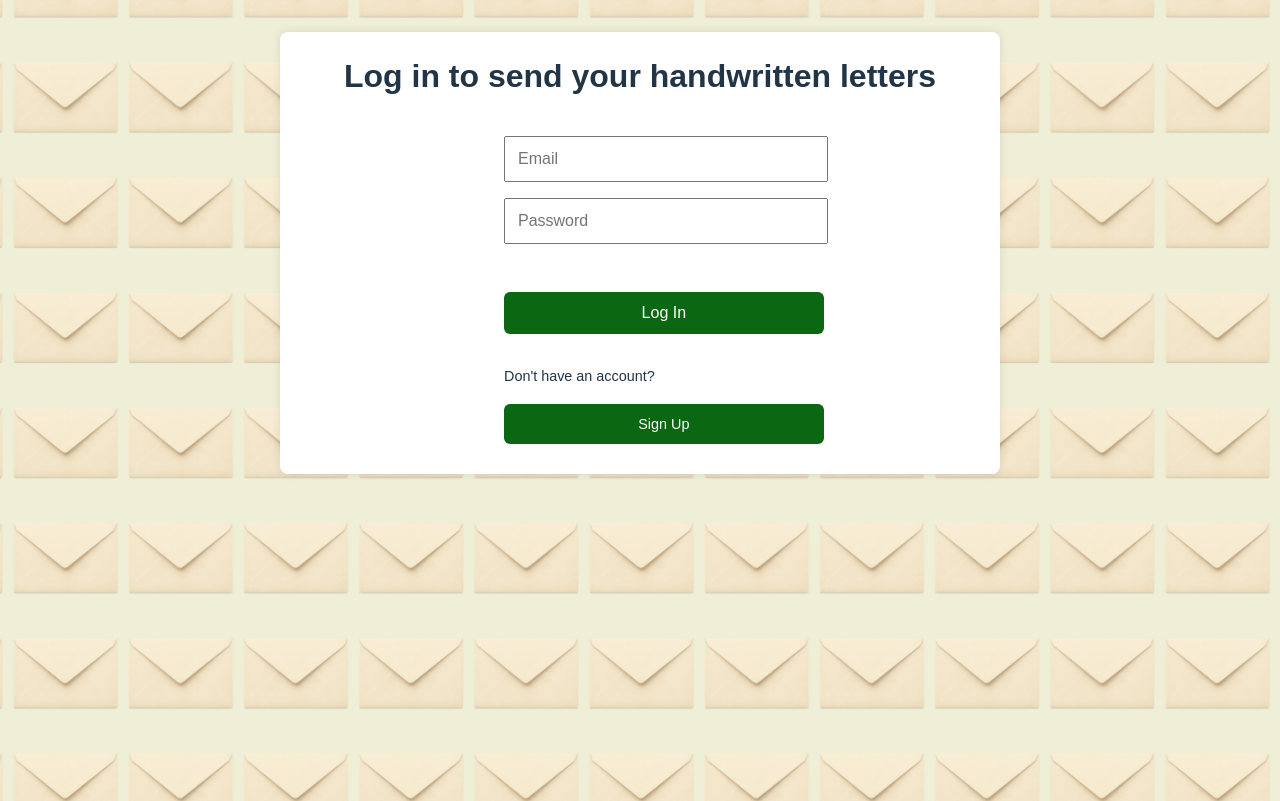
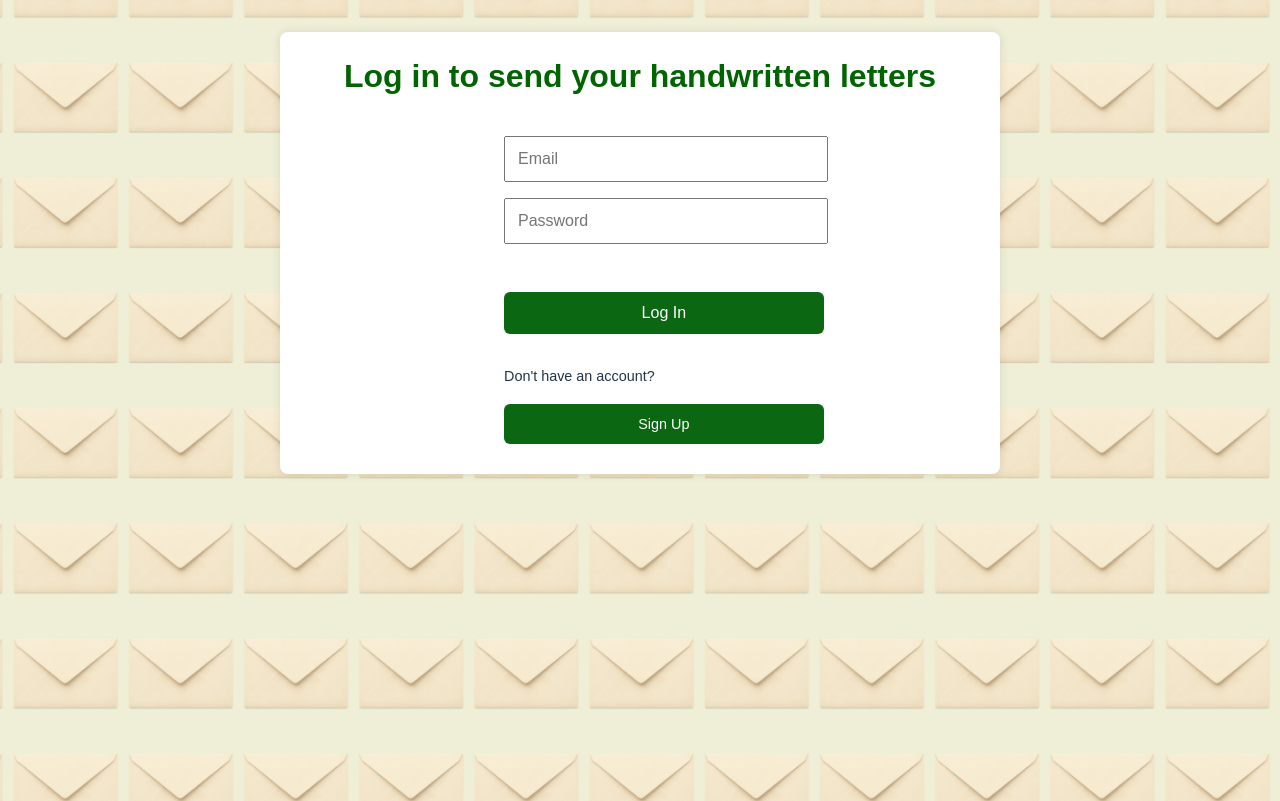
Before and after one commit to emilymtwfy/slow-tech-movement, a React (Vite) app: page / in a window 1280 px wide. Shown: the top 801 px of the page. Built offline with nearby package versions, Linux system fonts and the light colour scheme; no server answers.

Commit message:
updating Login.jsx to control h2 text color

```diff
--- a/src/Login.jsx
+++ b/src/Login.jsx
@@ -35,7 +35,7 @@ const Login = ({ onLogin }) => {
       }}
     >
       <form onSubmit={handleSubmit} className="login-form">
-        <h2>
+        <h2 style={{color: '#006400'}}>
           {mode === 'login'
             ? 'Log in to send your handwritten letters'
             : 'Sign up to start sending your handwritten letters'}
```
